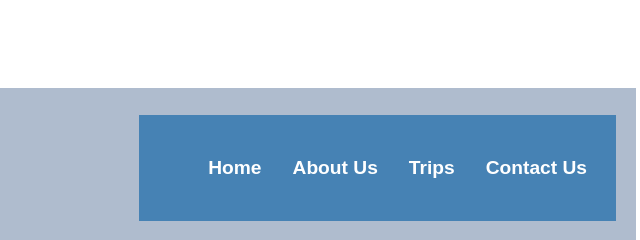
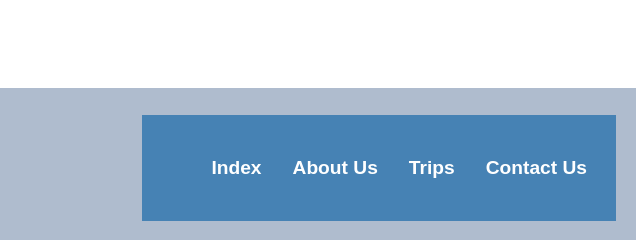
Before and after one commit to Reypao/wdd130, a plain HTML site: page contact.html in a window 1280 px wide. Shown: the top 240 px of the page, 484-1124 px from the left. Drawn offline with Linux system fonts and the light colour scheme.

Commit message:
Update contact.html

```diff
--- a/contact.html
+++ b/contact.html
@@ -13,7 +13,7 @@
         <img src="images/logo.jpg" alt="Utah River Rafting Logo image" class="logo">
             <nav>
                 <ul>
-                    <li><a href="index.html">Home</a></li>
+                    <li><a href="index.html">Index</a></li>
                     <li><a href="about.html">About Us</a></li>
                     <li><a href="trips.html">Trips</a></li>
                     <li><a href="contact.html">Contact Us</a></li>
```
